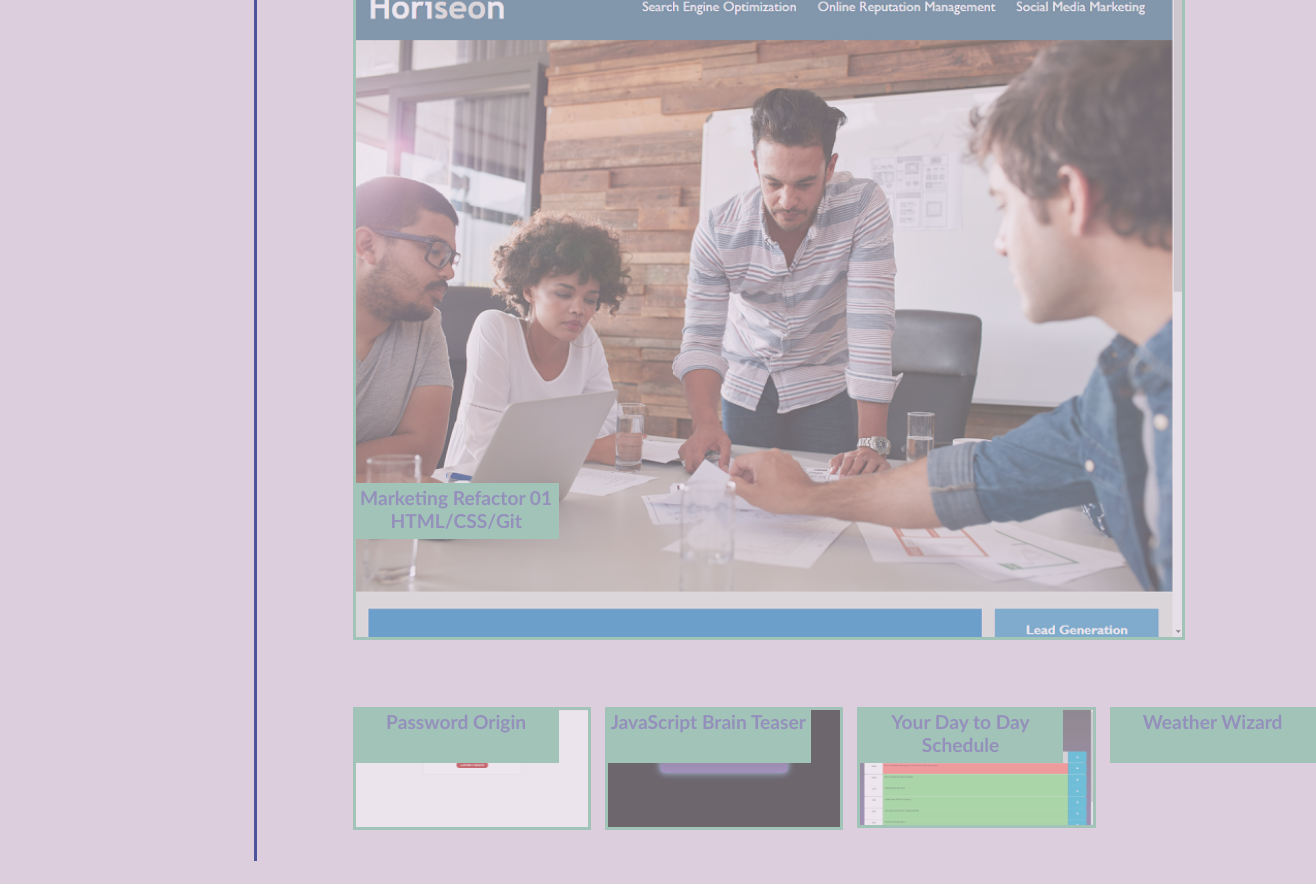
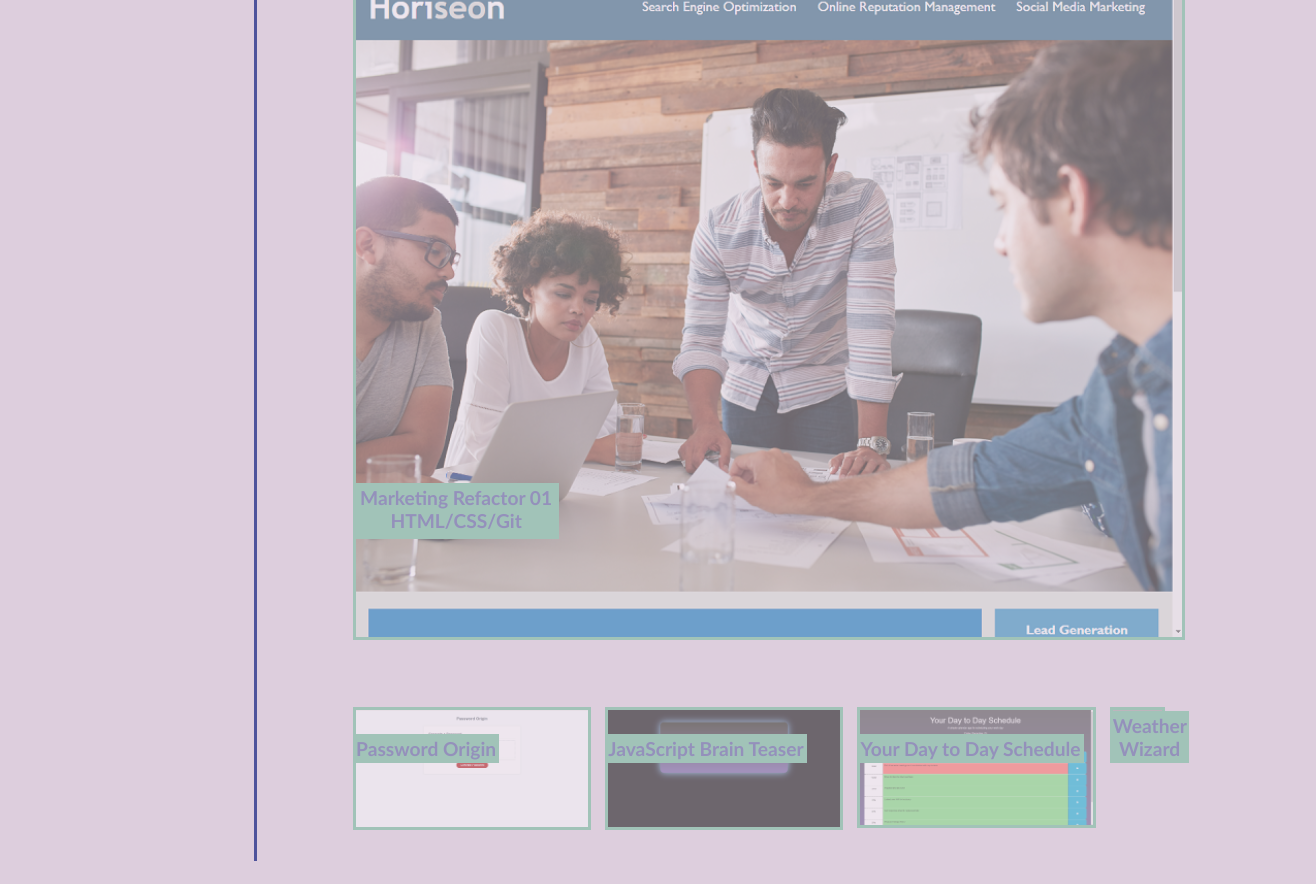
Before and after one commit to Tyler-KD/Tyler-Knapp-Portfolio-Showcase, a plain HTML site: page index.html in a window 1280 px wide. Shown: the part 891-1775 px from the top of the page, 1316 px wide, since content can reach past the window. Drawn offline with Linux system fonts and the light colour scheme; grey boxes are pictures that could not be loaded.

Commit message:
Resized headers of applications

```diff
--- a/assets/css/style.css
+++ b/assets/css/style.css
@@ -240,8 +240,8 @@ header a:hover {
     font-size: 1.2em;
     text-align: center;
     color: var(--light-blue);
-    width: 200px;
-    height: 50px;
+    /* width: 200px;
+    height: 50px; */
 }
 
 /* #third-application h3 {
```
